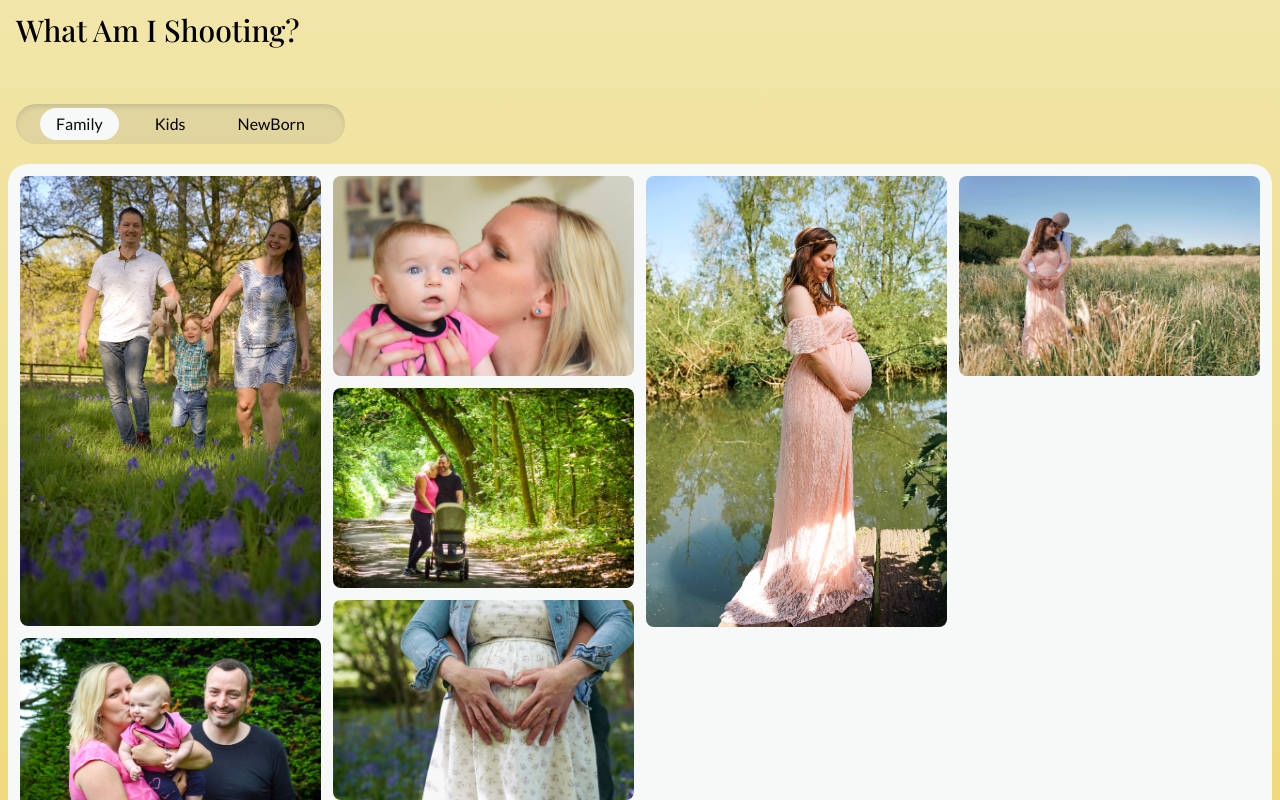
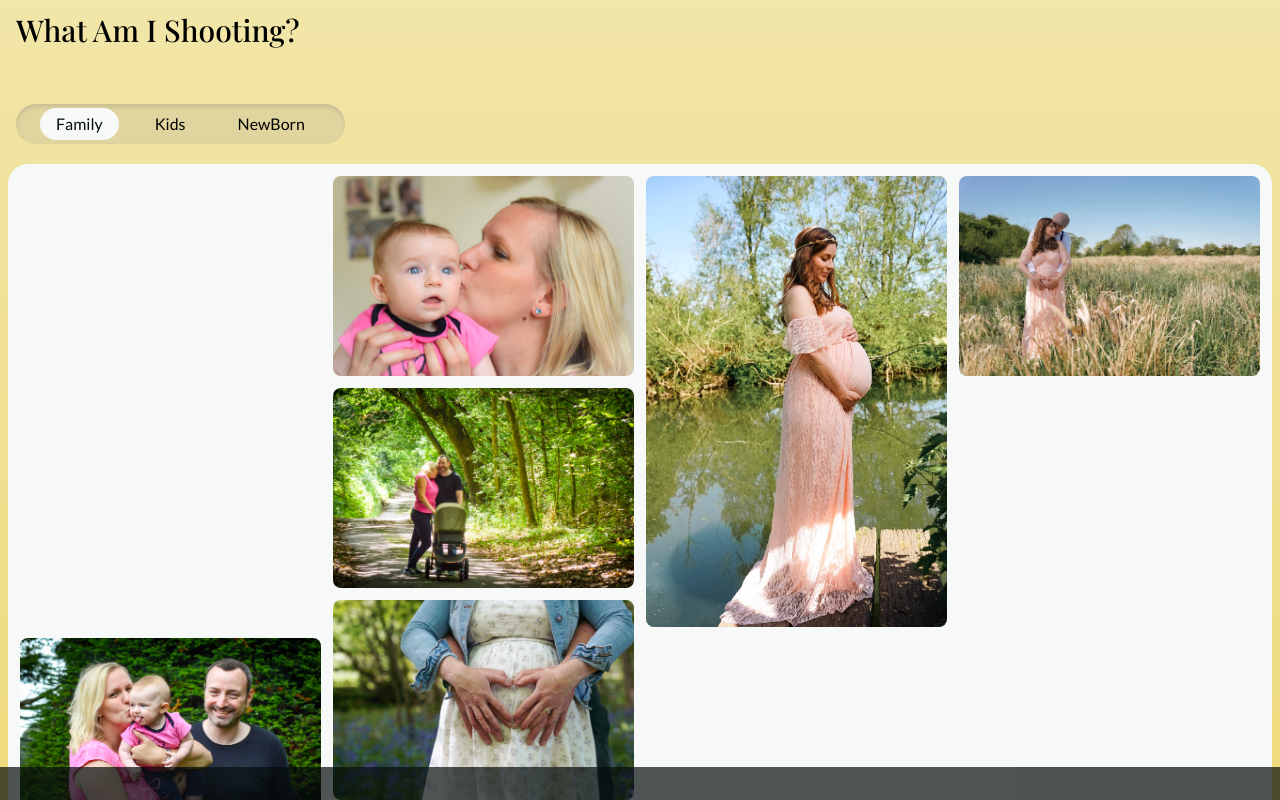
Before and after one commit to lucas-dash/PhotoPortfolio, a React (Vite) app: page / in a window 1280 px wide. Both pictures are taken after a click on the element 170 px from the left and 3119 px from the top of the page. Shown: the part 2719-3519 px from the top of the page. Built offline with nearby package versions, Linux system fonts and the light colour scheme.

Commit message:
add anim to shooting and expand card

```diff
--- /dev/null
+++ b/src/components/Modal.jsx
@@ -0,0 +1,50 @@
+import { motion } from 'framer-motion';
+import { useEffect } from 'react';
+import PropTypes from 'prop-types';
+
+const Modal = ({ selected, setSelected, activeCategory }) => {
+  useEffect(() => {
+    if (selected) {
+      document.body.classList.add('overflow-hidden');
+    } else {
+      document.body.classList.remove('overflow-hidden');
+    }
+  }, [selected]);
+
+  if (!selected) {
+    return <></>;
+  }
+
+  return (
+    <div
+      className="fixed inset-0 bg-textPrimary/70 z-50 cursor-pointer h-screen w-screen"
+      onClick={() => setSelected(null)}
+    >
+      <div
+        // onClick={(e) => e.stopPropagation()}
+        className="w-full absolute top-1/2 -translate-y-1/2 px-2 "
+      >
+        <motion.div
+          layoutId={`card-${selected}`}
+          initial={{ opacity: 0, y: 55 }}
+          animate={{ opacity: 1, y: 0 }}
+          transition={{ duration: 0.4 }}
+          className="h-min max-w-[400px] mx-auto pointer-events-none"
+        >
+          <img
+            src={activeCategory[selected - 1]}
+            alt="gallery image"
+            className=" h-full w-full object-cover rounded-lg"
+          />
+        </motion.div>
+      </div>
+    </div>
+  );
+};
+export default Modal;
+
+Modal.propTypes = {
+  selected: PropTypes.number,
+  setSelected: PropTypes.func.isRequired,
+  activeCategory: PropTypes.array.isRequired,
+};
--- a/src/components/Shooting.jsx
+++ b/src/components/Shooting.jsx
@@ -5,8 +5,12 @@ import {
 } from '../utils/portfolioImg';
 import { useEffect, useState, useRef } from 'react';
 import { motion, useAnimation, useInView } from 'framer-motion';
+import Modal from './Modal';
+import PropTypes from 'prop-types';
 
 const Shooting = () => {
+  const [selected, setSelected] = useState(null);
+
   const headRef = useRef(null);
   const isInView = useInView(headRef, { once: true });
   const mainControls = useAnimation();
@@ -84,29 +88,49 @@ const Shooting = () => {
           <div className=" columns-2 sm:columns-3 md:columns-4 gap-3 space-y-3">
             {activeCategoryData.map((image, index) => {
               return (
-                <div
+                <Card
+                  setSelected={setSelected}
+                  index={index}
+                  image={image}
                   key={index}
-                  className="place-items-center sm:place-items-start"
-                >
-                  <motion.div
-                    className="h-max max-w-full rounded-lg overflow-hidden cursor-pointer"
-                    whileTap={{ scale: 0.9 }}
-                  >
-                    <motion.img
-                      src={image}
-                      alt={`image${index}`}
-                      loading="lazy"
-                      className="object-cover"
-                      whileHover={{ scale: 1.1 }}
-                    />
-                  </motion.div>
-                </div>
+                />
               );
             })}
           </div>
         </div>
+
+        <Modal
+          selected={selected}
+          setSelected={setSelected}
+          activeCategory={activeCategoryData}
+        />
       </article>
     </section>
   );
 };
 export default Shooting;
+
+const Card = ({ setSelected, index, image }) => {
+  return (
+    <motion.div
+      className="h-max max-w-full rounded-lg overflow-hidden cursor-pointer"
+      whileTap={{ scale: 0.9 }}
+      onClick={() => setSelected(index + 1)}
+      layoutId={`card-${index + 1}`}
+    >
+      <motion.img
+        src={image}
+        alt={`image${index}`}
+        loading="lazy"
+        className="object-cover w-full h-full"
+        whileHover={{ scale: 1.1 }}
+      />
+    </motion.div>
+  );
+};
+
+Card.propTypes = {
+  setSelected: PropTypes.func.isRequired,
+  index: PropTypes.number.isRequired,
+  image: PropTypes.string.isRequired,
+};
```
